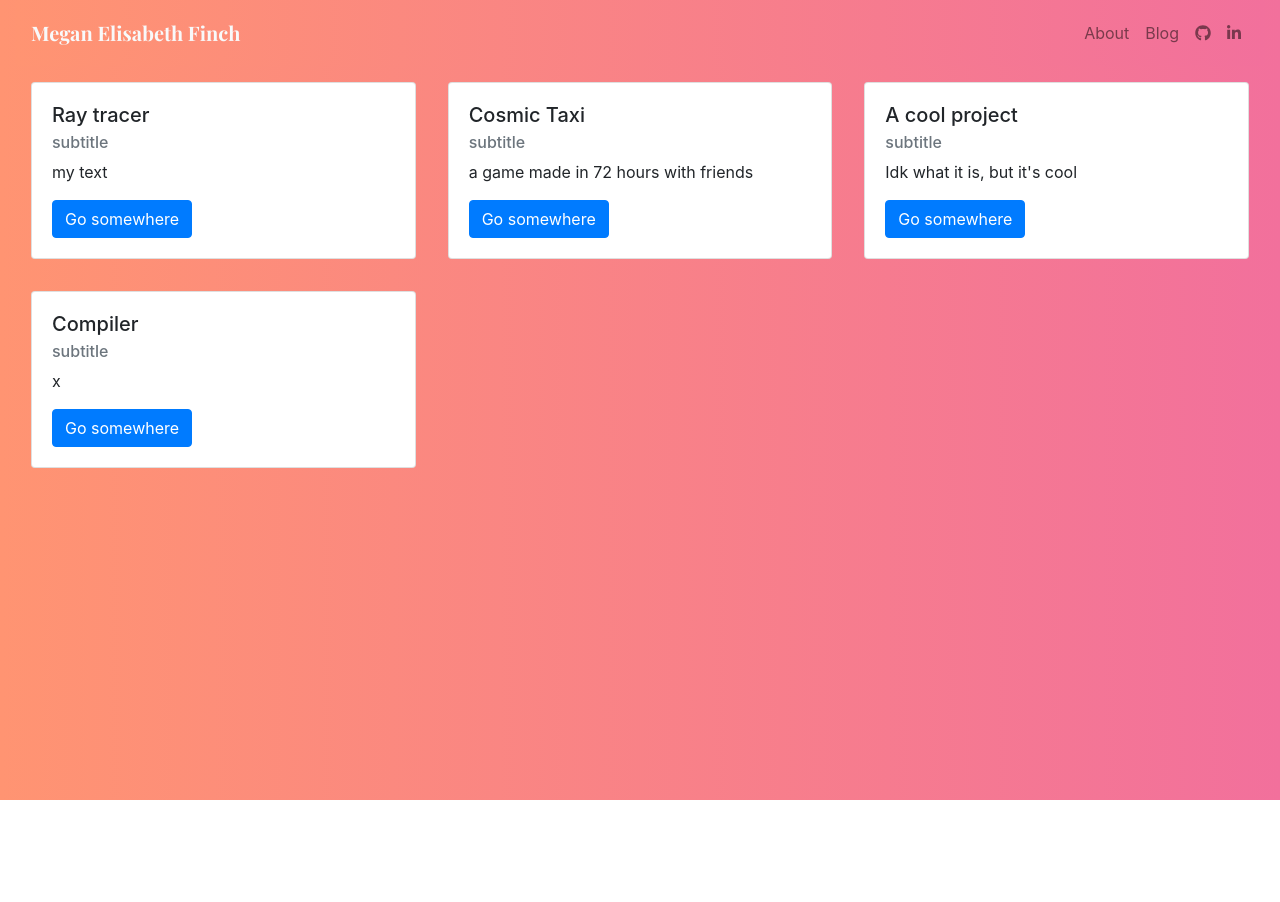
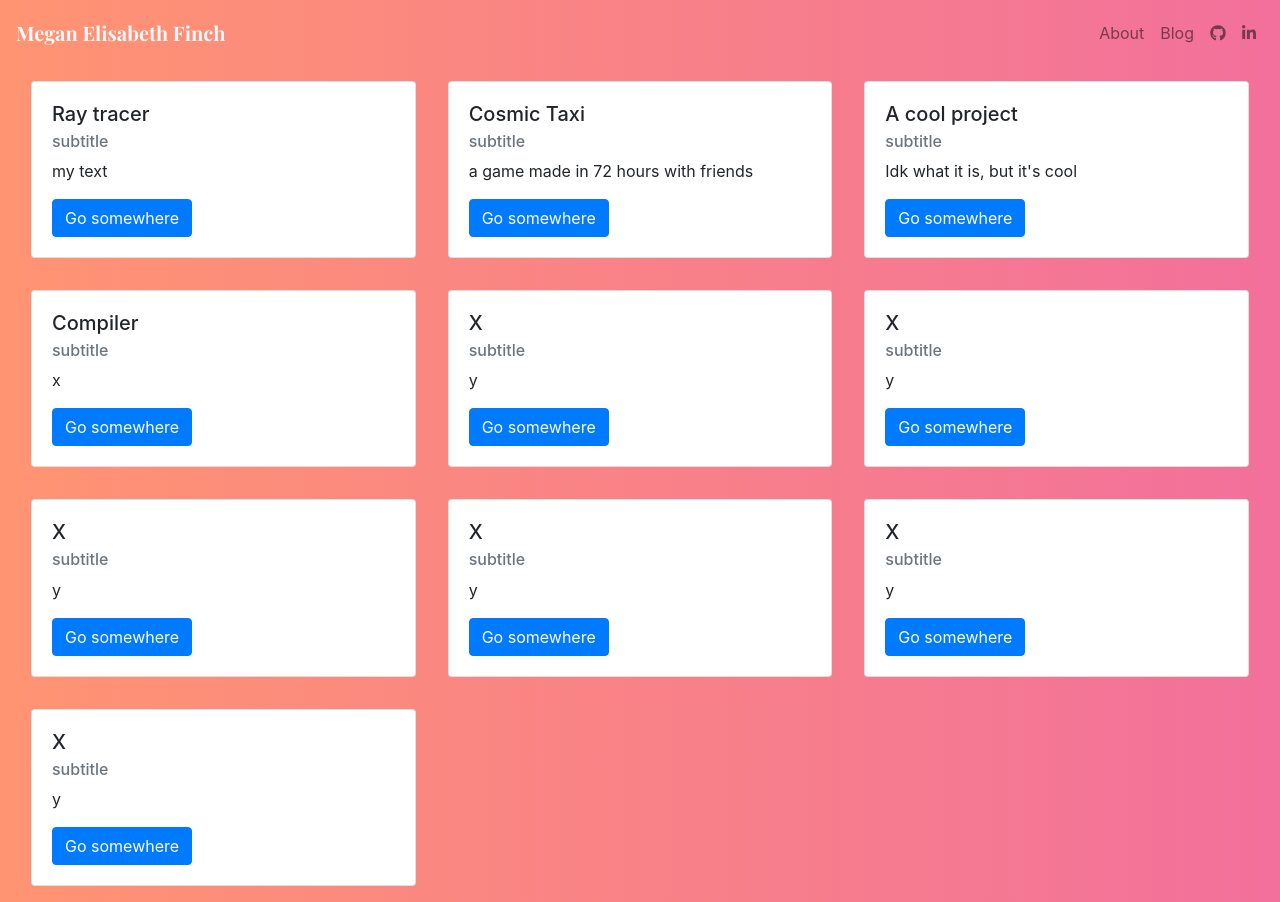
Before and after one commit to meganelisabethfinch/meganelisabethfinch.github.io, a React (Create React App) app: page /blog in a window 1280 px wide. Before the commit the page ends 800 px from the top, so only its background shows below. Built offline with nearby package versions, Linux system fonts and the light colour scheme.

Commit message:
Responsive card grid + background fixed

```diff
--- a/src/App.css
+++ b/src/App.css
@@ -7,12 +7,14 @@
   background: #f2709c;  /* fallback for old browsers */
   background: -webkit-linear-gradient(to right, #ff9472, #f2709c);  /* Chrome 10-25, Safari 5.1-6 */
   background: linear-gradient(to right, #ff9472, #f2709c); /* W3C, IE 10+/ Edge, Firefox 16+, Chrome 26+, Opera 12+, Safari 7+ */
+
+  background-attachment: fixed;
 }
 
 .bg-splash {
   width: 100vw;
   height: 100vh;
-  overflow: hidden;
+  /* overflow: hidden; */
 }
 
 .custom-brand {
@@ -41,3 +43,30 @@
   margin: 0;
   padding: 0;
 }
+
+
+.cards_item {
+  width: 100%;
+  display: flex;
+  padding: 1rem;
+}
+
+@media (min-width: 768px) {
+  .cards_item {
+    width: 50%;
+  }
+}
+
+/* lg for laptops */
+@media (min-width: 992px) {
+  .cards_item {
+    width: 33.3333%;
+  }
+}
+
+.card {
+  width: 100%;
+  display: flex;
+  flex-direction: column;
+  overflow: hidden;
+}
--- a/src/App.js
+++ b/src/App.js
@@ -17,7 +17,7 @@ import { faGithub, faLinkedinIn } from '@fortawesome/free-brands-svg-icons'
 function App() {
   return (
     <Container fluid className="bg-colour bg-splash">
-      <Navbar collapseOnSelect expand="md" className="bg-colour">
+      <Navbar collapseOnSelect expand="md" fixed="top" className="bg-colour">
         <Navbar.Brand>
           <Link className="navbar-brand text-light custom-brand" to="/">Megan Elisabeth Finch</Link>
         </Navbar.Brand>
@@ -40,7 +40,9 @@ function App() {
         </Navbar.Collapse>
       </Navbar>
 
-    <Main />
+    <Row className="bg-colour" style={{ paddingTop: '65px' }}>
+    <Main/>
+    </Row>
     </Container>
 
   );
--- a/src/components/About.js
+++ b/src/components/About.js
@@ -2,14 +2,12 @@ import React from 'react';
 import { Row, Col } from 'react-bootstrap';
 
 const About = () => (
-    <Row>
-        <Col lg={true}>
+    <Col lg={true}>
             <h2>About me</h2>
             <p>
                 Lorem ipsum dolor sit amet, consectetur adipiscing elit. Nunc sem diam, tincidunt et augue et, condimentum semper nisi. Phasellus euismod ex sit amet lacus consectetur euismod nec non sem. Nullam porttitor mi a cursus tempus. Integer facilisis dapibus urna vitae sagittis. Pellentesque habitant morbi tristique senectus et netus et malesuada fames ac turpis egestas.
             </p>
-        </Col>
-    </Row>
+    </Col>
 );
 
 export default About;
--- a/src/components/Blog.js
+++ b/src/components/Blog.js
@@ -5,17 +5,21 @@ import Excerpt from './Excerpt';
 const excerpts = [{ title: 'Ray tracer', featuredText: 'my text'},
 { title: 'Cosmic Taxi', featuredText: 'a game made in 72 hours with friends'},
 { title: 'A cool project', featuredText: 'Idk what it is, but it\'s cool' },
-{ title: 'Compiler', featuredText: 'x'}
+{ title: 'Compiler', featuredText: 'x'},
+{ title: 'X', featuredText: 'y'},
+{ title: 'X', featuredText: 'y'},
+{ title: 'X', featuredText: 'y'},
+{ title: 'X', featuredText: 'y'},
+{ title: 'X', featuredText: 'y'},
+{ title: 'X', featuredText: 'y'}
 ];
 
 const Blog = () => (
-    <Row>
         <Col>
             <ul class="cards">
                 {excerpts.map(excerpt => <Excerpt key={excerpt.id} {...excerpt} />)}
             </ul>
         </Col>
-    </Row>
 );
 
 // {props.excerpts.map(excerpt => <Excerpt key={excerpt.id} {...excerpt} />)}
--- a/src/index.css
+++ b/src/index.css
@@ -11,29 +11,3 @@ code {
   font-family: source-code-pro, Menlo, Monaco, Consolas, 'Courier New',
     monospace;
 }
-
-.cards_item {
-  width: 100%;
-  display: flex;
-  padding: 1rem;
-}
-
-@media (min-width: 768px) {
-  .cards_item {
-    width: 50%;
-  }
-}
-
-/* lg for laptops */
-@media (min-width: 992px) {
-  .cards_item {
-    width: 33.3333%;
-  }
-}
-
-.card {
-  width: 100%;
-  display: flex;
-  flex-direction: column;
-  overflow: hidden;
-}
```
